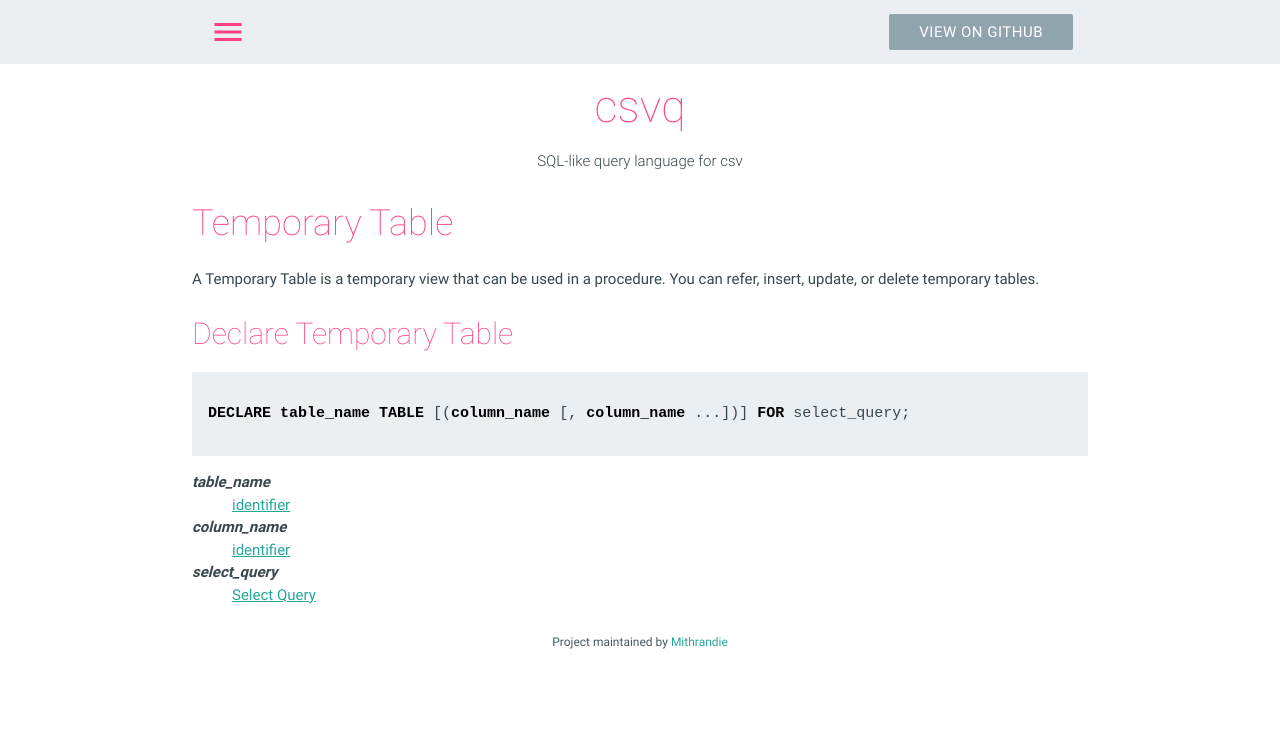
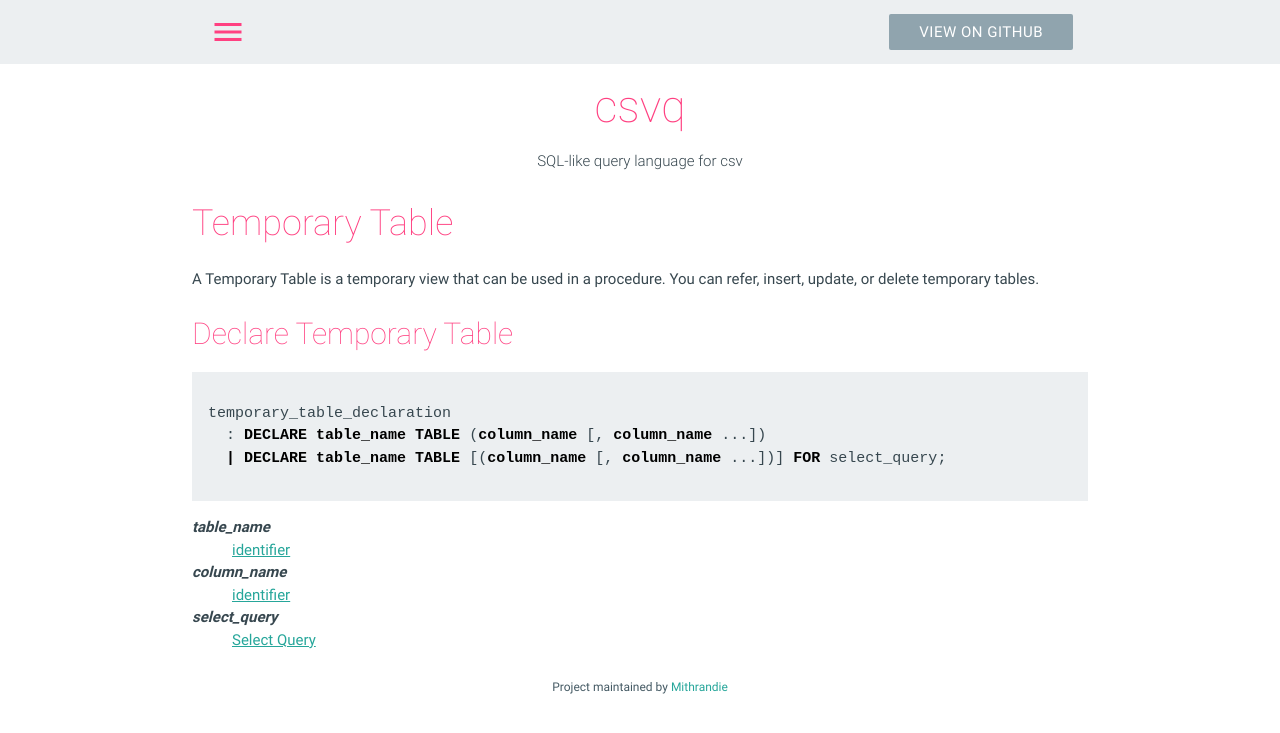
Before and after one commit to mithrandie/csvq, a Jekyll site: the page built from docs/_posts/2006-01-02-temporary-table.md, in a window 1280 px wide. Shown: the top 733 px of the page. Built offline with Jekyll 4.4.1, drawn with Linux system fonts in a browser that asks for light colours.

Commit message:
Update docs.

````diff
--- a/docs/_posts/2006-01-02-temporary-table.md
+++ b/docs/_posts/2006-01-02-temporary-table.md
@@ -13,7 +13,9 @@ You can refer, insert, update, or delete temporary tables.
 {: #declare}
 
 ```sql
-DECLARE table_name TABLE [(column_name [, column_name ...])] FOR select_query;
+temporary_table_declaration
+  : DECLARE table_name TABLE (column_name [, column_name ...])
+  | DECLARE table_name TABLE [(column_name [, column_name ...])] FOR select_query;
 ```
 
 _table_name_
````
Also changed, not shown: docs/_posts/2006-01-02-statement.md (+1 -1 lines).
